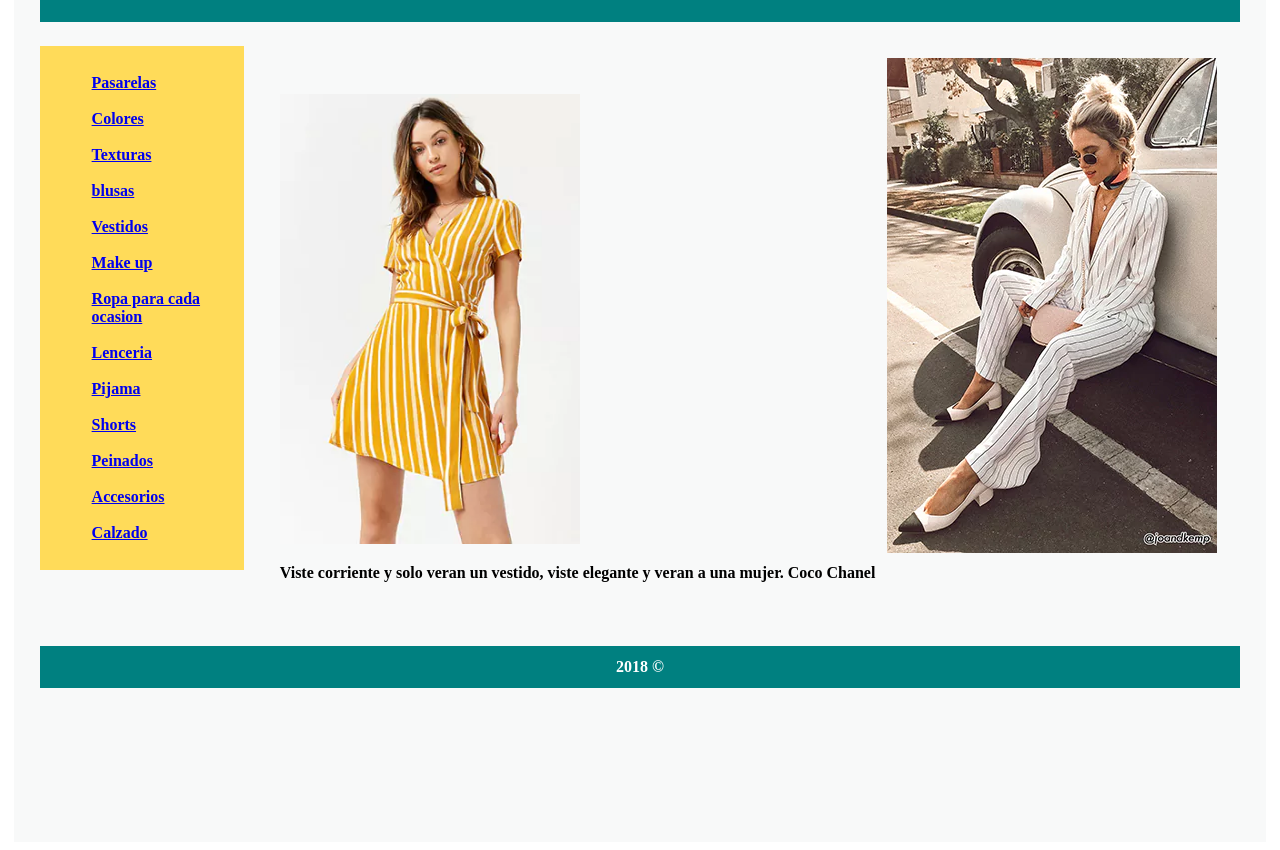
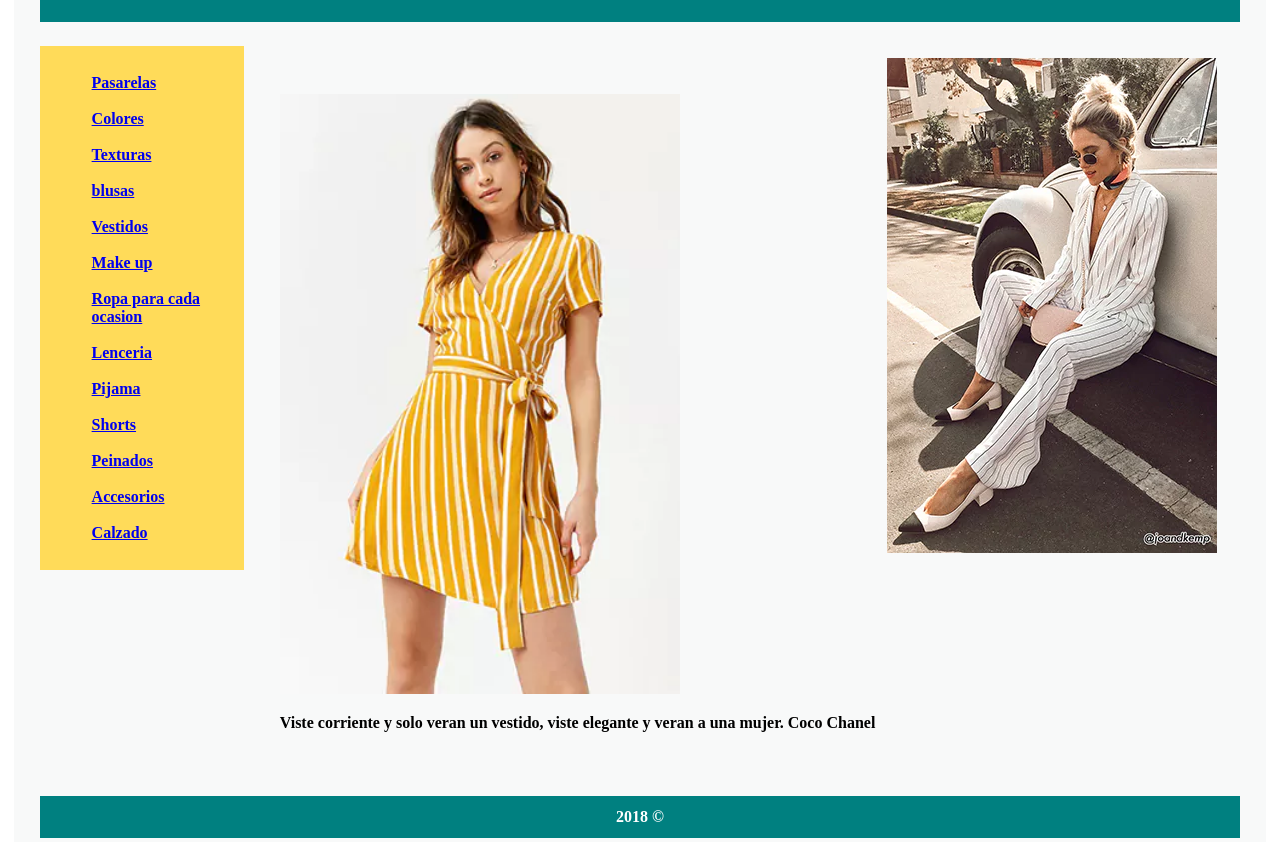
Before and after one commit to cruco05/cruco05.github.io, a plain HTML site: page index.html in a window 1280 px wide. Shown: the part 521-1371 px from the top of the page. Drawn offline with Linux system fonts and the light colour scheme.

Commit message:
Update index.html

```diff
--- a/index.html
+++ b/index.html
@@ -112,7 +112,7 @@
 		<img src="jj.jpg"with="300px"alt=>
 		<div class="contenido">
 
-		<img src="r.jpg"width="300px"alt=>
+		<img src="r.jpg"width="400px"heigth"400">
 
 		<p>Viste corriente y solo veran un vestido, viste elegante y veran a una mujer. Coco Chanel   </p>
 		<br>
```
